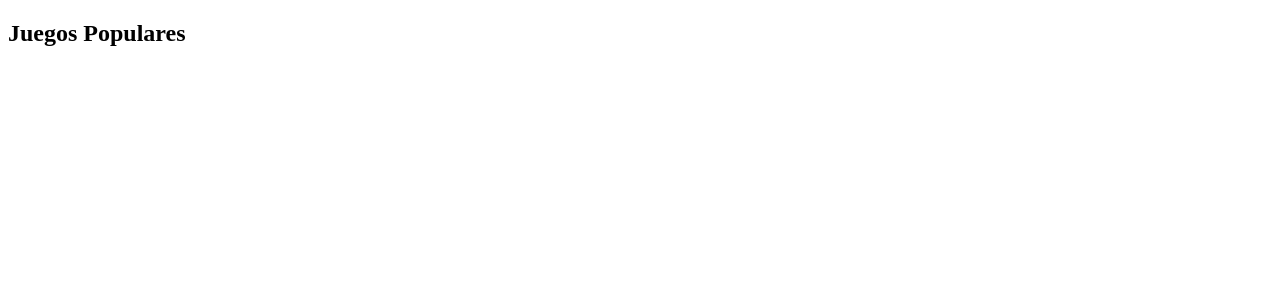
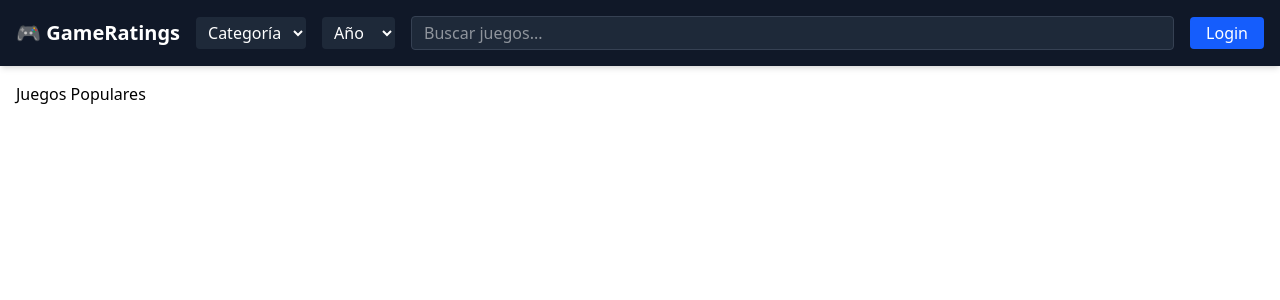
Before and after one commit to Aleverdu13/GameRatings, an Angular app in the folder Frontend/: page /games in a window 1280 px wide. Shown: the top 300 px of the page. Built offline with nearby package versions, Linux system fonts and the light colour scheme; no server answers.

Commit message:
Se añade el navbar sin funcionalidad

```diff
--- a/Frontend/src/app/app.component.html
+++ b/Frontend/src/app/app.component.html
@@ -1 +1,4 @@
-<router-outlet></router-outlet>
+<app-header></app-header>
+<main class="p-4">
+    <router-outlet></router-outlet>
+</main>
--- a/Frontend/src/app/app.module.ts
+++ b/Frontend/src/app/app.module.ts
@@ -4,10 +4,12 @@ import { BrowserModule } from '@angular/platform-browser';
 import { AppRoutingModule } from './app-routing.module';
 import { AppComponent } from './app.component';
 import { HttpClientModule } from '@angular/common/http';
+import { HeaderComponent } from './shared/components/header/header.component';
 
 @NgModule({
   declarations: [
-    AppComponent
+    AppComponent,
+    HeaderComponent
   ],
   imports: [
     BrowserModule,
--- /dev/null
+++ b/Frontend/src/app/shared/components/header/header.component.html
@@ -0,0 +1,36 @@
+<header class="flex items-center justify-between p-4 bg-gray-900 text-white shadow-md">
+    <!-- Logo -->
+    <div class="text-xl font-bold">
+      <a routerLink="/">🎮 GameRatings</a>
+    </div>
+
+    <!-- Filtros + Búsqueda -->
+    <div class="flex-1 px-4 flex items-center gap-4">
+      <select class="bg-gray-800 text-white px-2 py-1 rounded">
+        <option>Categoría</option>
+        <option>Acción</option>
+        <option>Aventura</option>
+        <option>RPG</option>
+      </select>
+
+      <select class="bg-gray-800 text-white px-2 py-1 rounded">
+        <option>Año</option>
+        <option>2025</option>
+        <option>2024</option>
+        <option>2023</option>
+      </select>
+
+      <input
+        type="text"
+        placeholder="Buscar juegos..."
+        class="flex-1 px-3 py-1 rounded bg-gray-800 text-white border border-gray-700"
+      />
+    </div>
+
+    <!-- Botón login / perfil -->
+    <div>
+      <button class="bg-blue-600 px-4 py-1 rounded hover:bg-blue-500">
+        Login
+      </button>
+    </div>
+  </header>
--- a/Frontend/src/index.html
+++ b/Frontend/src/index.html
@@ -6,6 +6,7 @@
   <base href="/">
   <meta name="viewport" content="width=device-width, initial-scale=1">
   <link rel="icon" type="image/x-icon" href="favicon.ico">
+  <script src="https://cdn.jsdelivr.net/npm/@tailwindcss/browser@4"></script>
 </head>
 <body>
   <app-root></app-root>
```
Also changed, not shown: Frontend/src/app/shared/components/header/header.component.ts (added, +11 -0 lines), Frontend/src/app/shared/components/header/header.component.css (added), 1 other file (tests, documents, lock files or other folders).
